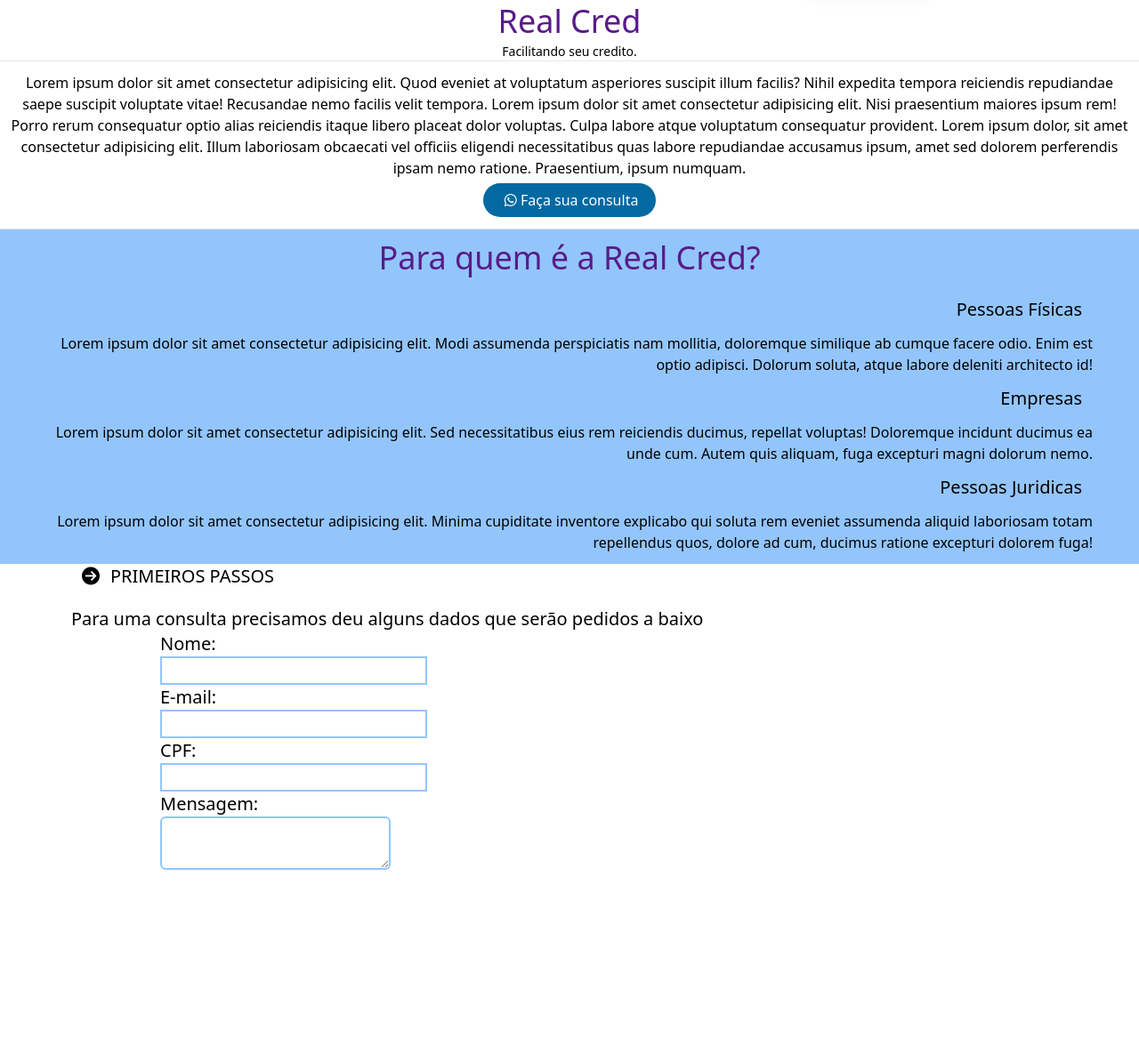
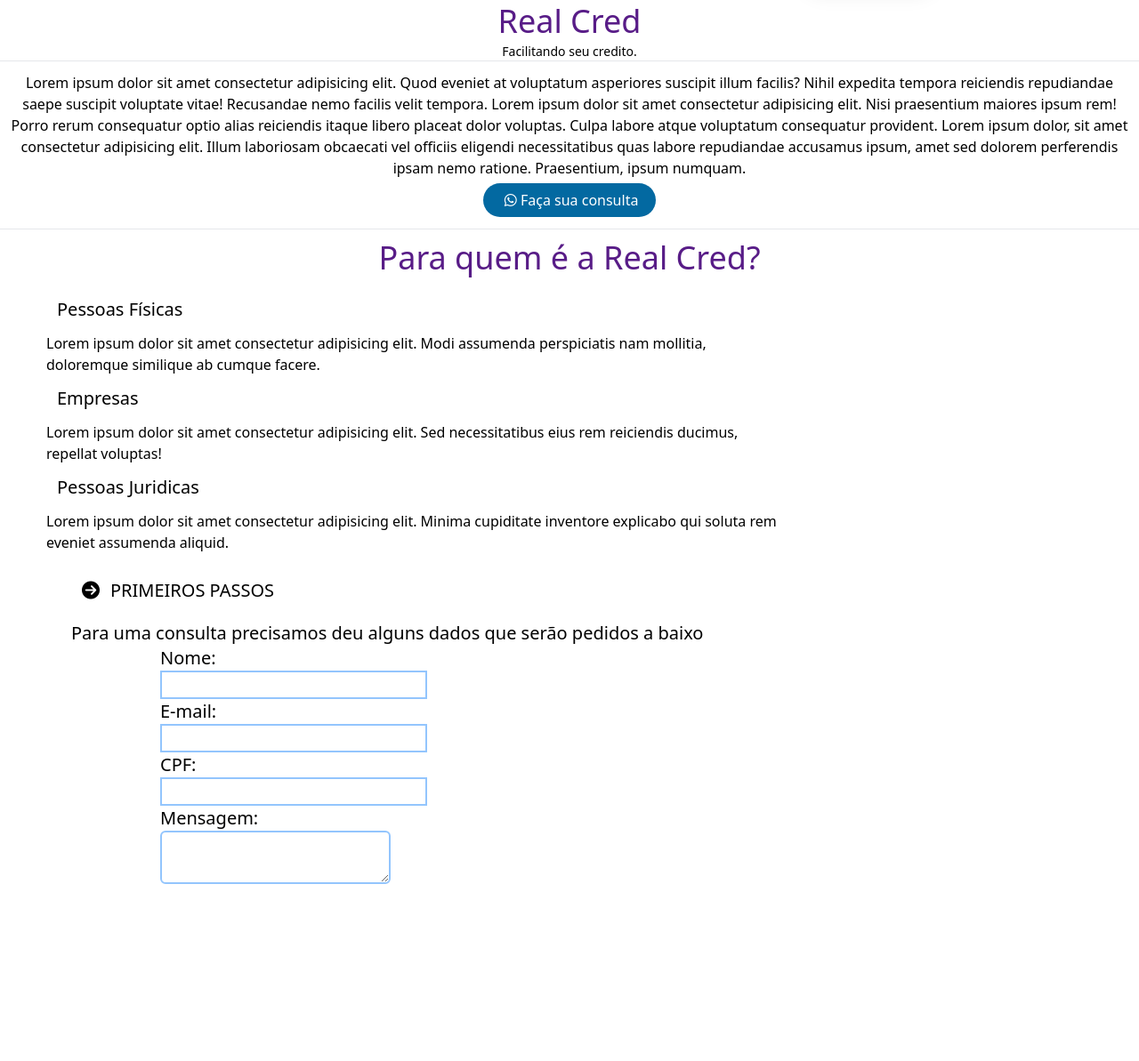
Before and after one commit to HumbertoVisgueira/SITE_EMPRESTIMO, a Django app: template templates/index.html in a window 1280 px wide. Shown: the part 584-1777 px from the top of the page at 89% size. Run offline with Django 4.2, Linux system fonts and the light colour scheme; the template is opened without the code that fills it, so the values that code supplies are empty; some libraries are stand-ins or nearby versions.

Commit message:
Update index.html

```diff
--- a/templates/index.html
+++ b/templates/index.html
@@ -38,21 +38,22 @@
         </section>
         <section class="text-center border-b border-border pb-5">
             <div type="Text" class="grid grid-rows-4">
-                <div class="bg-blue-300">
+                <div class="">
                 <h1 class="text-center text-4xl pt-3 text-purple-900">Para quem é a Real Cred?</h1>
-                <ul class="px-3 py-3 mx-10 text-right">
+
+                <ul class="px-3 py-3 mx-10 text-left mr-96">
                     <li class="text-xl text-bold px-3 py-3">Pessoas Físicas</li>
-                    <p>Lorem ipsum dolor sit amet consectetur adipisicing elit. Modi assumenda perspiciatis nam mollitia, doloremque similique ab cumque facere odio. Enim est optio adipisci. Dolorum soluta, atque labore deleniti architecto id!</p>
+                    <p class="">Lorem ipsum dolor sit amet consectetur adipisicing elit. Modi assumenda perspiciatis nam mollitia, doloremque similique ab cumque facere.</p>
                     <li class="text-xl text-bold px-3 py-3">Empresas</li>
-                    <p>Lorem ipsum dolor sit amet consectetur adipisicing elit. Sed necessitatibus eius rem reiciendis ducimus, repellat voluptas! Doloremque incidunt ducimus ea unde cum. Autem quis aliquam, fuga excepturi magni dolorum nemo.</p>
+                    <p>Lorem ipsum dolor sit amet consectetur adipisicing elit. Sed necessitatibus eius rem reiciendis ducimus, repellat voluptas! </p>
                     <li class="text-xl text-bold px-3 py-3">Pessoas Juridicas</li>
-                    <p>Lorem ipsum dolor sit amet consectetur adipisicing elit. Minima cupiditate inventore explicabo qui soluta rem eveniet assumenda aliquid laboriosam totam repellendus quos, dolore ad cum, ducimus ratione excepturi dolorem fuga!</p>
+                    <p>Lorem ipsum dolor sit amet consectetur adipisicing elit. Minima cupiditate inventore explicabo qui soluta rem eveniet assumenda aliquid.</p>
                 </ul>
             </div>
                 <div type="text_1" class="text-left pl-20">
-                <span class="text-xl"><i class="fa-solid fa-circle-arrow-right px-3"></i>PRIMEIROS PASSOS</span>
+                <span class="text-xl"><i class="fa-solid fa-circle-arrow-right px-3 mt-5"></i>PRIMEIROS PASSOS</span>
                 <p class="mt-5 text-xl">Para uma consulta precisamos deu alguns dados que serão pedidos a baixo</p>
-                    <div class=" px-5">
+                    <div class=" px-5 justify-right">
                         <div class="mx-20 text-xl">
                             <label for="nome" class=" rounded-lg ">Nome:</label>
                             <input type="text" id="nome" style="display: block;" class="border-2  border-blue-300"/>
```
